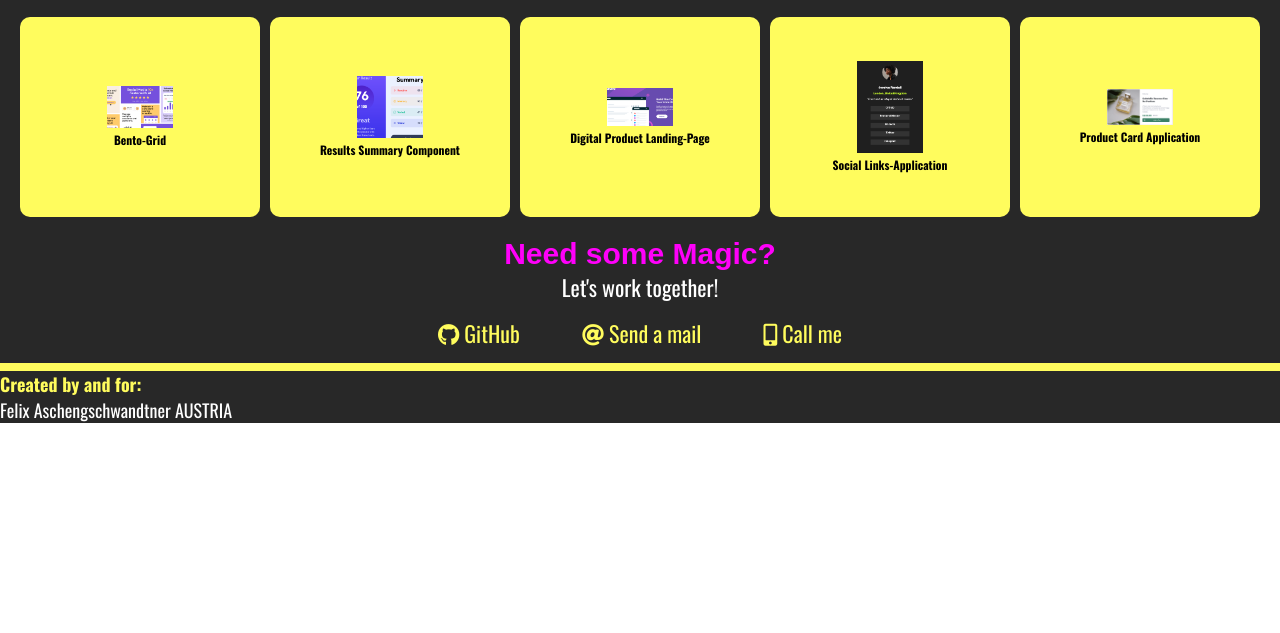
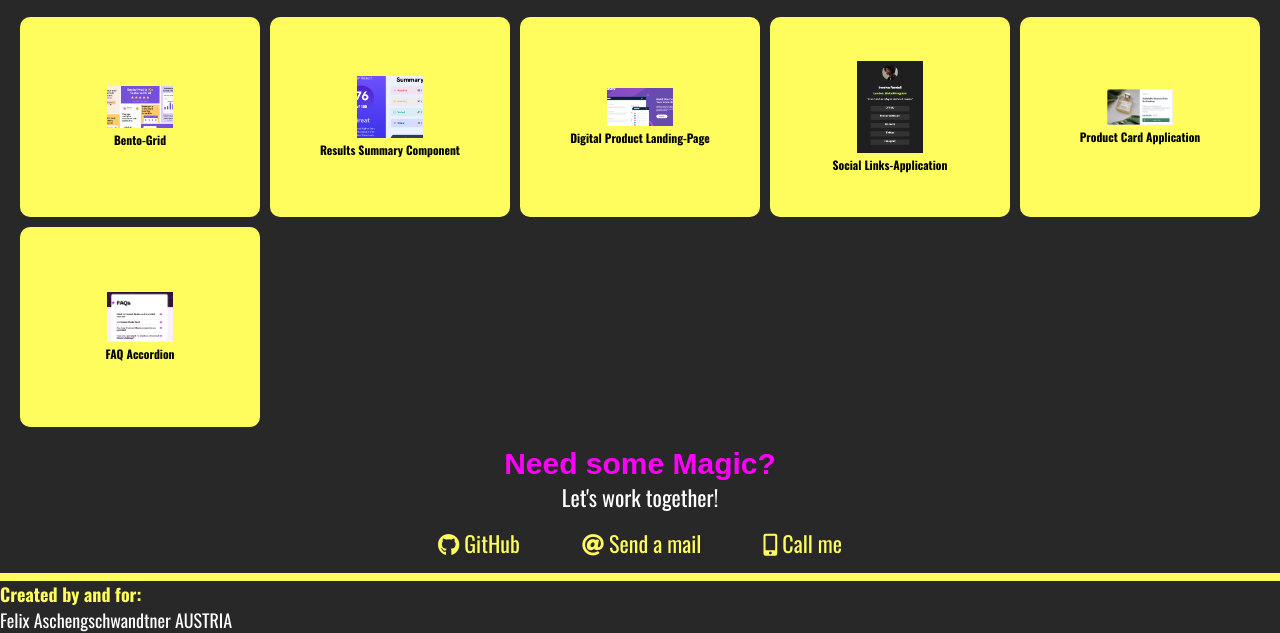
Before and after one commit to workname-wizard/Webp, a plain HTML site: page index.html in a window 1280 px wide. Shown: the part 863-1496 px from the top of the page. Before the commit the page ends 1286 px from the top, so only its background shows below. Drawn offline with nearby package versions, Linux system fonts and the light colour scheme; a web font is replaced by a local one.

Commit message:
Update index.html

```diff
--- a/index.html
+++ b/index.html
@@ -78,6 +78,12 @@
         <h3>Product Card Application</h3>
       </div>
     </a>
+        <a href="https://workname-wizard.github.io/fm-faq-accordion/" class="project-tile">
+      <div class="tile-content">
+        <img class="faq-img" src="https://raw.githubusercontent.com/workname-wizard/Webp/refs/heads/main/images/Preview%20FAQ%20Accordion.png" alt="faq-img" >
+        <h3>FAQ Accordion</h3>
+      </div>
+    </a>
 </div>
 </section>
 
```
